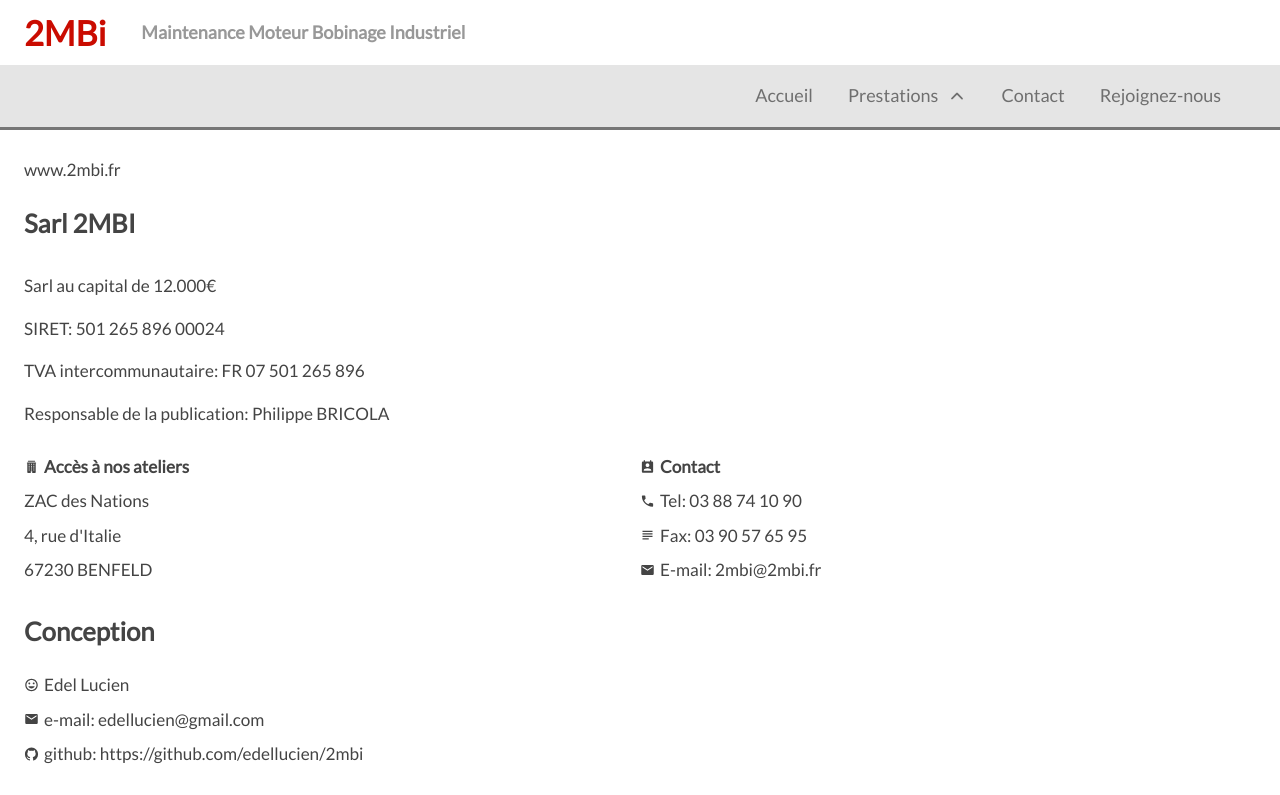
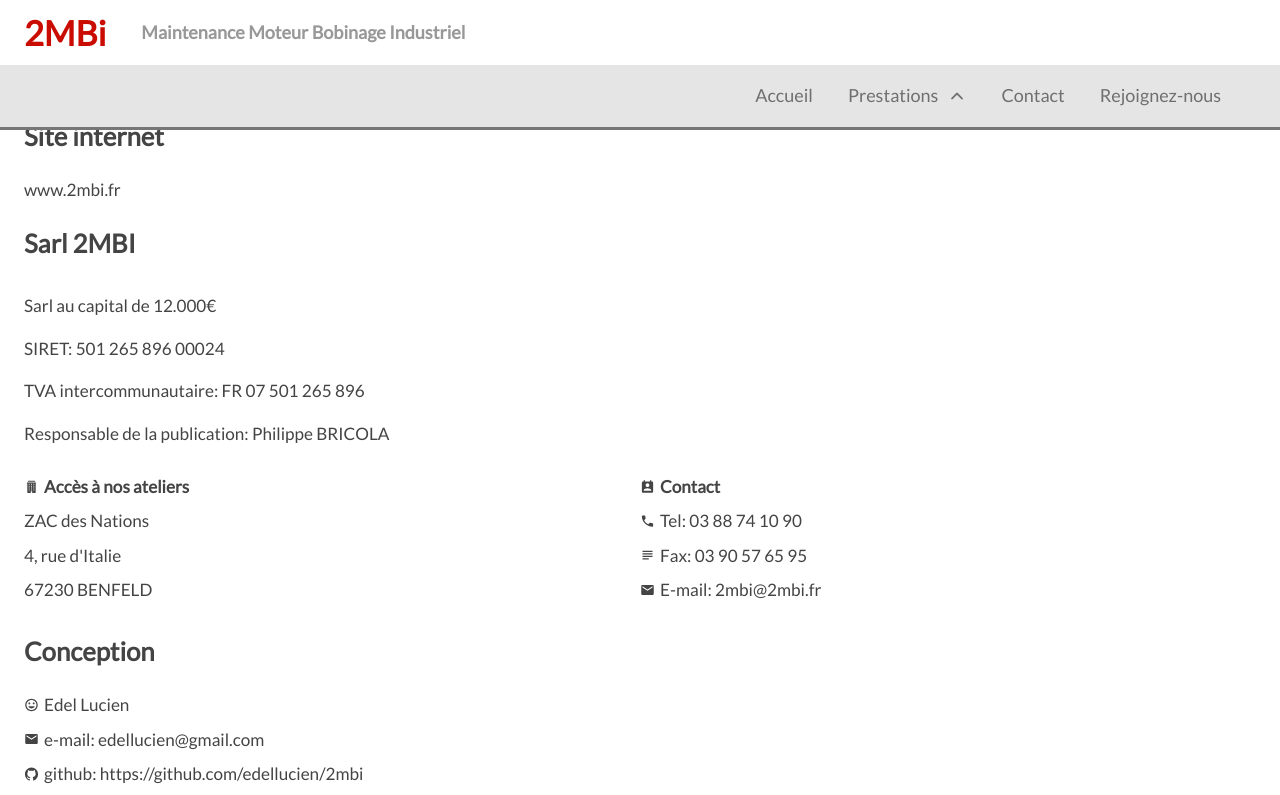
Before and after one commit to edellucien/2mbi, a Next.js app: page /legals in a window 1280 px wide. Shown: the top 795 px of the page. Built offline with nearby package versions, Linux system fonts and the light colour scheme.

Commit message:
Legals page padding

```diff
--- a/pages/legals.js
+++ b/pages/legals.js
@@ -8,6 +8,8 @@ import ContactComp from '../src/components/Contact';
 
 const useStyles = makeStyles(() => ({
   container: {
+    paddingTop: '20px',
+    paddingBottom: '20px',
     '& a': {
       color: '#444',
       textDecoration: 'none',
```
